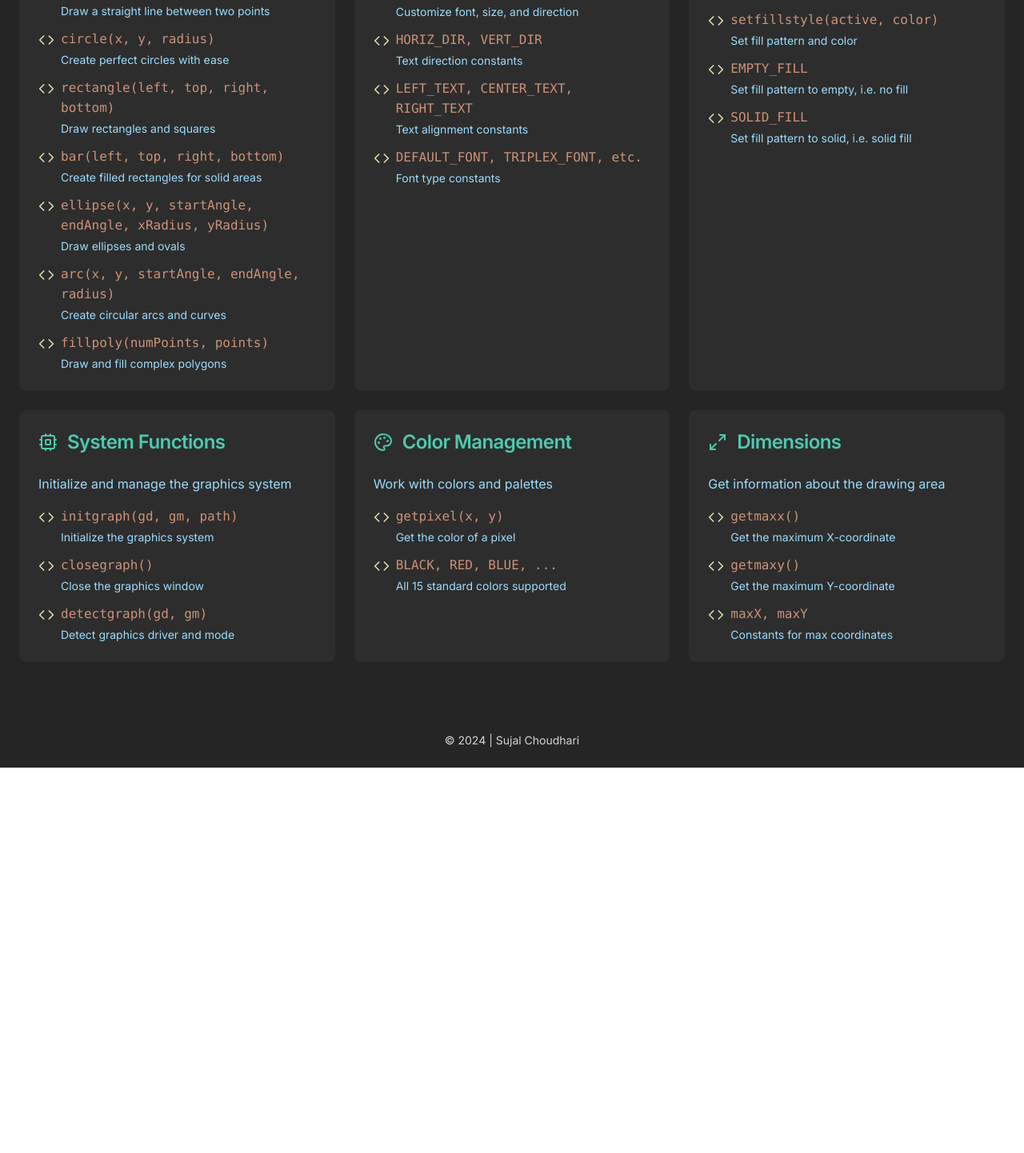
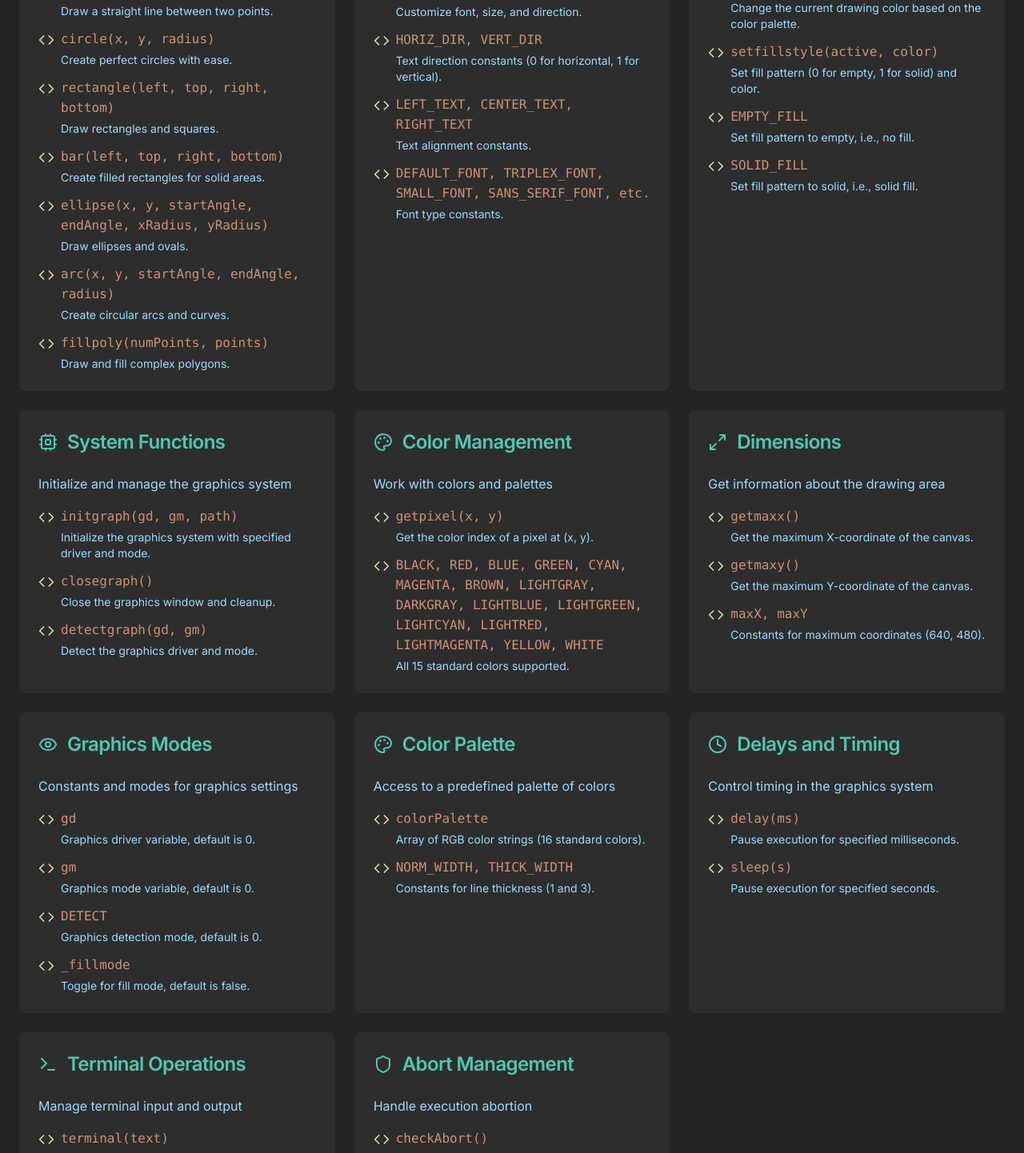
Before and after one commit to SujalChoudhari/BorlandGraphicsLibraryOnline, a Next.js app: page / in a window 1280 px wide. Shown: the part 1046-2488 px from the top of the page at 80% size. Before the commit the page ends 2006 px from the top, so only its background shows below. Built offline with nearby package versions, Linux system fonts and the light colour scheme.

Commit message:
docs added

```diff
--- a/src/app/page.tsx
+++ b/src/app/page.tsx
@@ -8,28 +8,27 @@ import {
   CardTitle,
 } from "@/components/ui/card"
 import { motion } from 'framer-motion'
-import { Brush, ChevronRight, Code, Text, Wrench, Cpu, Palette, Maximize2, Type } from 'lucide-react'
+import { Brush, ChevronRight, Code, Text, Wrench, Cpu, Palette, Maximize2, Type, Shield, Terminal, Clock, PaletteIcon, EyeIcon } from 'lucide-react'
 import { useRouter } from 'next/navigation'
 import { useState } from 'react'
 
 export default function Home() {
   const router = useRouter()
   const [isHovered, setIsHovered] = useState(false)
-
   const instructions = [
     {
       icon: Brush,
       title: 'Drawing Operations',
       description: 'Create stunning visuals with basic shapes and lines',
       items: [
-        { name: 'putpixel(x, y, color)', description: 'Place a single pixel on the canvas' },
-        { name: 'line(x1, y1, x2, y2)', description: 'Draw a straight line between two points' },
-        { name: 'circle(x, y, radius)', description: 'Create perfect circles with ease' },
-        { name: 'rectangle(left, top, right, bottom)', description: 'Draw rectangles and squares' },
-        { name: 'bar(left, top, right, bottom)', description: 'Create filled rectangles for solid areas' },
-        { name: 'ellipse(x, y, startAngle, endAngle, xRadius, yRadius)', description: 'Draw ellipses and ovals' },
-        { name: 'arc(x, y, startAngle, endAngle, radius)', description: 'Create circular arcs and curves' },
-        { name: 'fillpoly(numPoints, points)', description: 'Draw and fill complex polygons' },
+        { name: 'putpixel(x, y, color)', description: 'Place a single pixel on the canvas.' },
+        { name: 'line(x1, y1, x2, y2)', description: 'Draw a straight line between two points.' },
+        { name: 'circle(x, y, radius)', description: 'Create perfect circles with ease.' },
+        { name: 'rectangle(left, top, right, bottom)', description: 'Draw rectangles and squares.' },
+        { name: 'bar(left, top, right, bottom)', description: 'Create filled rectangles for solid areas.' },
+        { name: 'ellipse(x, y, startAngle, endAngle, xRadius, yRadius)', description: 'Draw ellipses and ovals.' },
+        { name: 'arc(x, y, startAngle, endAngle, radius)', description: 'Create circular arcs and curves.' },
+        { name: 'fillpoly(numPoints, points)', description: 'Draw and fill complex polygons.' },
       ]
     },
     {
@@ -37,11 +36,11 @@ export default function Home() {
       title: 'Text Operations & Styles',
       description: 'Add and style text in your graphics',
       items: [
-        { name: 'outtextxy(x, y, text)', description: 'Place text at specific coordinates' },
-        { name: 'settextstyle(font, direction, size)', description: 'Customize font, size, and direction' },
-        { name: 'HORIZ_DIR, VERT_DIR', description: 'Text direction constants' },
-        { name: 'LEFT_TEXT, CENTER_TEXT, RIGHT_TEXT', description: 'Text alignment constants' },
-        { name: 'DEFAULT_FONT, TRIPLEX_FONT, etc.', description: 'Font type constants' }
+        { name: 'outtextxy(x, y, text)', description: 'Place text at specific coordinates.' },
+        { name: 'settextstyle(font, direction, size)', description: 'Customize font, size, and direction.' },
+        { name: 'HORIZ_DIR, VERT_DIR', description: 'Text direction constants (0 for horizontal, 1 for vertical).' },
+        { name: 'LEFT_TEXT, CENTER_TEXT, RIGHT_TEXT', description: 'Text alignment constants.' },
+        { name: 'DEFAULT_FONT, TRIPLEX_FONT, SMALL_FONT, SANS_SERIF_FONT, etc.', description: 'Font type constants.' }
       ]
     },
     {
@@ -49,11 +48,11 @@ export default function Home() {
       title: 'Utilities',
       description: 'Essential tools for managing your canvas',
       items: [
-        { name: 'cleardevice()', description: 'Clear the entire drawing area' },
-        { name: 'setcolor(color)', description: 'Change the current drawing color' },
-        { name: 'setfillstyle(active, color)', description: 'Set fill pattern and color' },
-        { name: 'EMPTY_FILL', description: "Set fill pattern to empty, i.e. no fill" },
-        { name: 'SOLID_FILL', description: "Set fill pattern to solid, i.e. solid fill" },
+        { name: 'cleardevice()', description: 'Clear the entire drawing area and fill it with black.' },
+        { name: 'setcolor(color)', description: 'Change the current drawing color based on the color palette.' },
+        { name: 'setfillstyle(active, color)', description: 'Set fill pattern (0 for empty, 1 for solid) and color.' },
+        { name: 'EMPTY_FILL', description: 'Set fill pattern to empty, i.e., no fill.' },
+        { name: 'SOLID_FILL', description: 'Set fill pattern to solid, i.e., solid fill.' },
       ]
     },
     {
@@ -61,9 +60,9 @@ export default function Home() {
       title: 'System Functions',
       description: 'Initialize and manage the graphics system',
       items: [
-        { name: 'initgraph(gd, gm, path)', description: 'Initialize the graphics system' },
-        { name: 'closegraph()', description: 'Close the graphics window' },
-        { name: 'detectgraph(gd, gm)', description: 'Detect graphics driver and mode' }
+        { name: 'initgraph(gd, gm, path)', description: 'Initialize the graphics system with specified driver and mode.' },
+        { name: 'closegraph()', description: 'Close the graphics window and cleanup.' },
+        { name: 'detectgraph(gd, gm)', description: 'Detect the graphics driver and mode.' }
       ]
     },
     {
@@ -71,8 +70,8 @@ export default function Home() {
       title: 'Color Management',
       description: 'Work with colors and palettes',
       items: [
-        { name: 'getpixel(x, y)', description: 'Get the color of a pixel' },
-        { name: 'BLACK, RED, BLUE, ...', description: 'All 15 standard colors supported' }
+        { name: 'getpixel(x, y)', description: 'Get the color index of a pixel at (x, y).' },
+        { name: 'BLACK, RED, BLUE, GREEN, CYAN, MAGENTA, BROWN, LIGHTGRAY, DARKGRAY, LIGHTBLUE, LIGHTGREEN, LIGHTCYAN, LIGHTRED, LIGHTMAGENTA, YELLOW, WHITE', description: 'All 15 standard colors supported.' }
       ]
     },
     {
@@ -80,13 +79,60 @@ export default function Home() {
       title: 'Dimensions',
       description: 'Get information about the drawing area',
       items: [
-        { name: 'getmaxx()', description: 'Get the maximum X-coordinate' },
-        { name: 'getmaxy()', description: 'Get the maximum Y-coordinate' },
-        { name: 'maxX, maxY', description: 'Constants for max coordinates' }
+        { name: 'getmaxx()', description: 'Get the maximum X-coordinate of the canvas.' },
+        { name: 'getmaxy()', description: 'Get the maximum Y-coordinate of the canvas.' },
+        { name: 'maxX, maxY', description: 'Constants for maximum coordinates (640, 480).' }
       ]
     },
+    {
+      icon: EyeIcon,
+      title: 'Graphics Modes',
+      description: 'Constants and modes for graphics settings',
+      items: [
+        { name: 'gd', description: 'Graphics driver variable, default is 0.' },
+        { name: 'gm', description: 'Graphics mode variable, default is 0.' },
+        { name: 'DETECT', description: 'Graphics detection mode, default is 0.' },
+        { name: '_fillmode', description: 'Toggle for fill mode, default is false.' }
+      ]
+    },
+    {
+      icon: PaletteIcon,
+      title: 'Color Palette',
+      description: 'Access to a predefined palette of colors',
+      items: [
+        { name: 'colorPalette', description: 'Array of RGB color strings (16 standard colors).' },
+        { name: 'NORM_WIDTH, THICK_WIDTH', description: 'Constants for line thickness (1 and 3).' }
+      ]
+    },
+    {
+      icon: Clock,
+      title: 'Delays and Timing',
+      description: 'Control timing in the graphics system',
+      items: [
+        { name: 'delay(ms)', description: 'Pause execution for specified milliseconds.' },
+        { name: 'sleep(s)', description: 'Pause execution for specified seconds.' }
+      ]
+    },
+    {
+      icon: Terminal,
+      title: 'Terminal Operations',
+      description: 'Manage terminal input and output',
+      items: [
+        { name: 'terminal(text)', description: 'Output text to terminal.' },
+        { name: 'scanf(text)', description: 'Prompt user for input and return it.' },
+        { name: 'printf(text, ...args)', description: 'Print formatted text to terminal.' }
+      ]
+    },
+    {
+      icon: Shield,
+      title: 'Abort Management',
+      description: 'Handle execution abortion',
+      items: [
+        { name: 'checkAbort()', description: 'Check if execution is aborted and throw an error if so.' }
+      ]
+    }
+  ];
 
-  ]
 
   return (
     <div className="flex flex-col min-h-screen bg-[#1E1E1E] text-[#D4D4D4]">
@@ -138,7 +184,7 @@ export default function Home() {
         animate={{ opacity: 1, y: 0 }}
         transition={{ duration: 0.5, delay: 0 }}
       >
-        <h2 className="text-4xl font-bold mb-12 text-center text-[#4EC9B0]">Graphics Library Reference</h2>
+        <h2 id="reference" className="text-4xl font-bold mb-12 text-center text-[#4EC9B0]">Graphics Library Reference</h2>
         <div className="grid grid-cols-1 md:grid-cols-2 lg:grid-cols-3 gap-6 max-w-7xl mx-auto">
           {instructions.map((instruction, index) => (
             <motion.div
--- a/src/components/BorlandComponent.tsx
+++ b/src/components/BorlandComponent.tsx
@@ -4,9 +4,10 @@ import { templates } from '@/app/templates';
 import { Select, SelectContent, SelectItem, SelectTrigger, SelectValue } from '@/components/ui/select';
 import Editor from '@monaco-editor/react';
 import { AnimatePresence, motion } from 'framer-motion';
-import { AlertCircle, CheckCircle, Edit2, Maximize2, Minimize2, Pause, Play, Terminal, X } from 'lucide-react';
+import { AlertCircle, CheckCircle, Edit2, HelpCircle, Maximize2, Minimize2, Pause, Play, Terminal, X } from 'lucide-react';
 import { useEffect, useRef, useState } from 'react';
 import { Button } from './ui/button';
+import Link from 'next/link';
 
 
 
@@ -461,6 +462,12 @@ line(originX,0,originX,maxY);
                                 {isFullScreen ? <Minimize2 size={18} /> : <Maximize2 size={18} />}
                             </Button>
 
+                            <Link href={"/#reference"} target="_blank">
+                                <Button variant="ghost" size="icon" className='bg-gray-500 hover:bg-gray-600'>
+                                    <HelpCircle size={18} />
+                                </Button>
+                            </Link>
+
                             <Button variant="default" size="icon" onClick={runCode} disabled={isRunning} className='bg-teal-700 hover:bg-teal-950'>
                                 <Play size={18} />
                             </Button>
```
